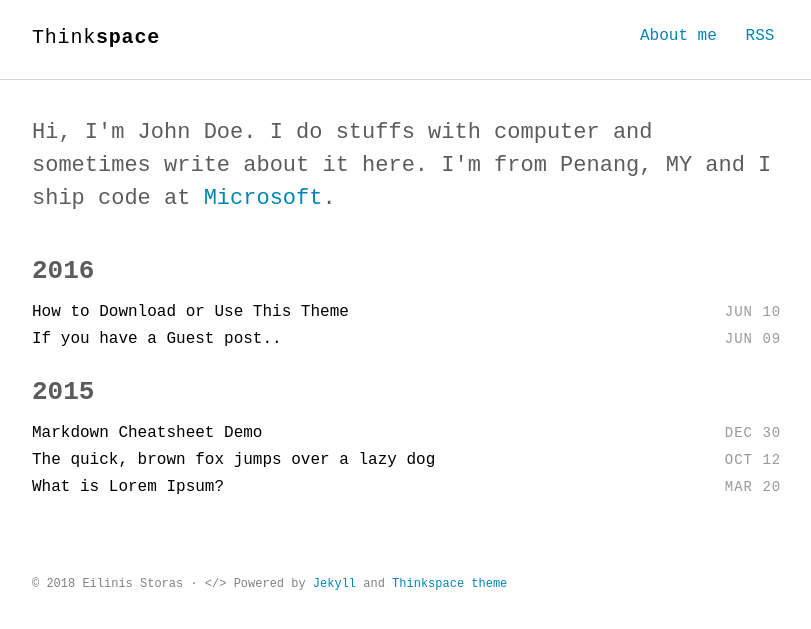
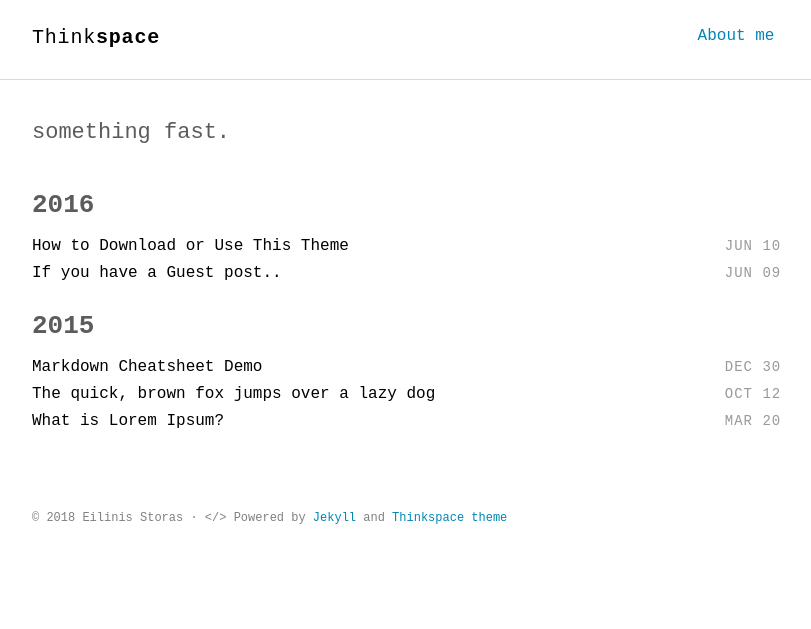
Before and after one commit to fartlekRun/fartlekrun.github.io, a Jekyll site: the page built from index.html, in a window 1280 px wide. Shown: the top 629 px of the page, without its empty margins (232-1043 px from the left). Built offline with Jekyll 4.4.1, drawn with Linux system fonts in a browser that asks for light colours; some web fonts are replaced.

Commit message:
one more

```diff
--- a/_includes/intro.html
+++ b/_includes/intro.html
@@ -1,5 +1,5 @@
 <section class="intro">
   <div class="container">
-    <p class="lead">Hi, I'm John Doe. I do stuffs with computer and sometimes write about it here. I'm from Penang, MY and I ship code at <a href="#">Microsoft</a>.</p>
+    <p class="lead">something fast</a>.</p>
   </div>
 </section>
--- a/_includes/nav.html
+++ b/_includes/nav.html
@@ -4,7 +4,6 @@
     <h1 class="logo"><a href="{{ '/' | prepend: site.baseurl | prepend: site.url }}">{{ site.title_left }}<span>{{ site.title_right }}</span></a></h1>
     <ul class="navbar">
       <li><a href="{{ '/about' | prepend: site.baseurl | prepend: site.url }}">About me</a></li>
-      <li><a href="{{ "/feed.xml" | prepend: site.baseurl | prepend: site.url }}" target="_blank">RSS</a></li>
     </ul>
   </div>
 </nav>
```
